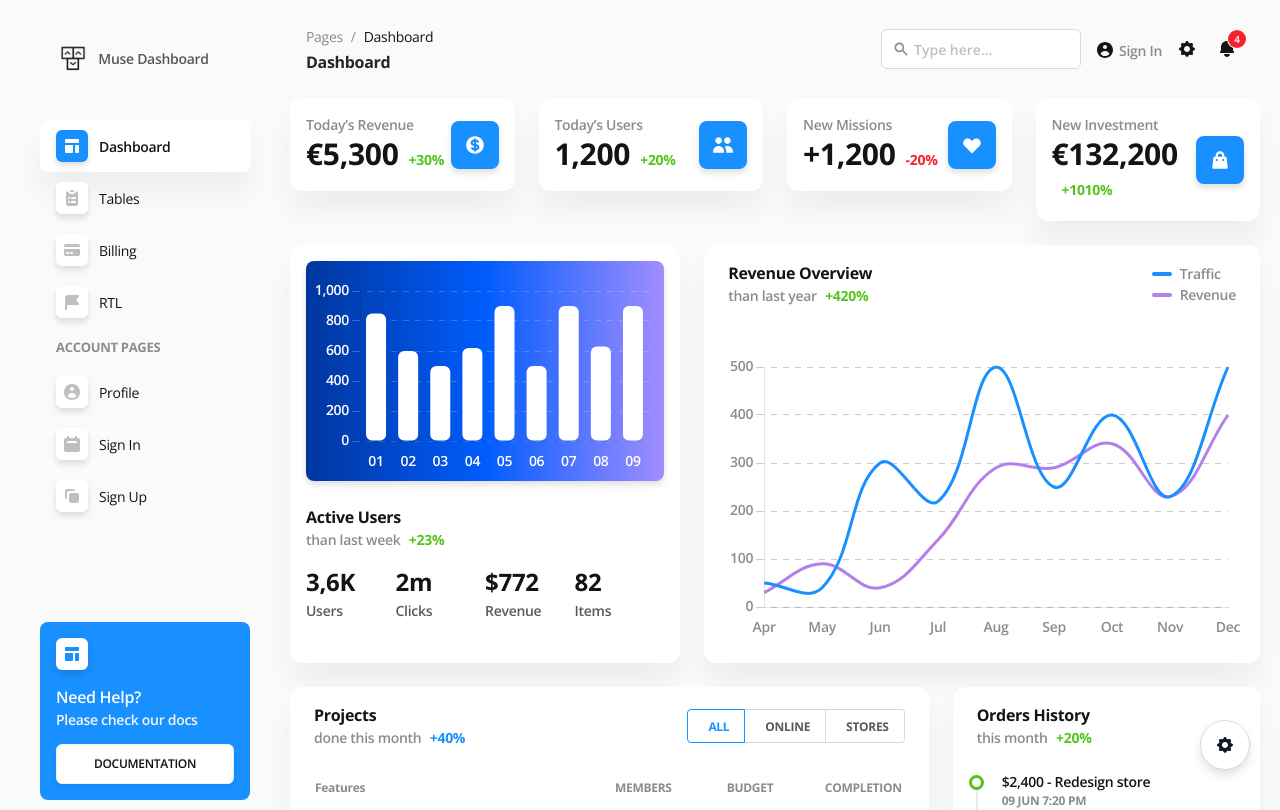
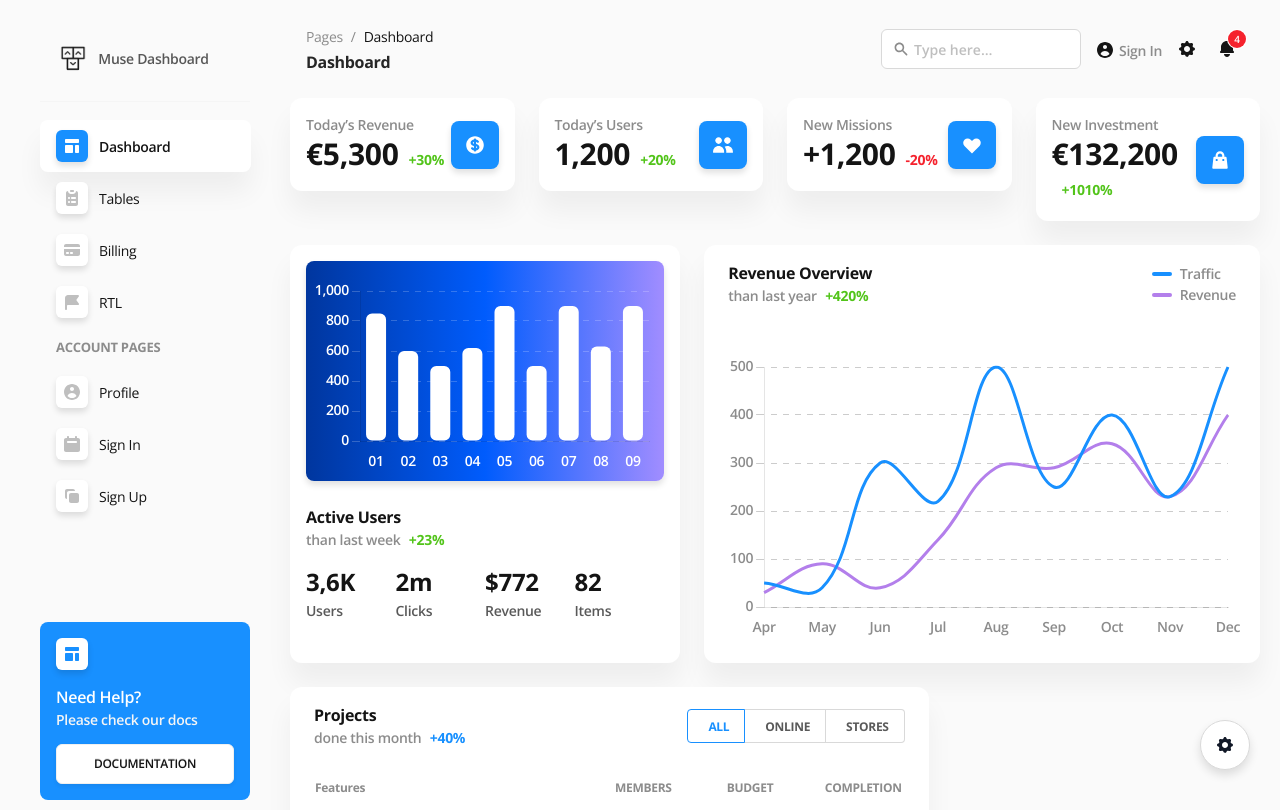
Before and after one commit to momomuchu/muse-vue-ant-design-dashboard, a Vue app: page /#/dashboard in a window 1280 px wide. Shown: the top 810 px of the page. Built offline with nearby package versions, Linux system fonts and the light colour scheme; what vue-github-buttons would draw is missing.

Commit message:
rm history order

```diff
--- a/src/views/Dashboard.vue
+++ b/src/views/Dashboard.vue
@@ -60,7 +60,6 @@
 			<a-col :span="24" :lg="8" class="mb-24">
 
 				<!-- Orders History Timeline Card -->
-				<CardOrderHistory></CardOrderHistory>
 				<!-- / Orders History Timeline Card -->
 
 			</a-col>
@@ -105,7 +104,6 @@
 	import CardProjectTable from '../components/Cards/CardProjectTable' ;
 
 	// Order History card component.
-	import CardOrderHistory from '../components/Cards/CardOrderHistory' ;
 
 	// Information card 1.
 	import CardInfo from '../components/Cards/CardInfo' ;
@@ -269,7 +267,7 @@
 			CardLineChart,
 			WidgetCounter,
 			CardProjectTable,
-			CardOrderHistory,
+
 			CardInfo,
 			CardInfo2,
 		},
--- a/src/views/RTL.vue
+++ b/src/views/RTL.vue
@@ -60,7 +60,6 @@
 			<a-col :span="24" :lg="8" class="mb-24">
 
 				<!-- Orders History Timeline Card -->
-				<CardOrderHistory></CardOrderHistory>
 				<!-- / Orders History Timeline Card -->
 
 			</a-col>
@@ -105,7 +104,7 @@
 	import CardProjectTable from '../components/Cards/CardProjectTable' ;
 
 	// "Projects" table component.
-	import CardOrderHistory from '../components/Cards/CardOrderHistory' ;
+
 
 	// Information Card 1.
 	import CardInfo from '../components/Cards/CardInfo' ;
@@ -269,7 +268,7 @@
 			CardLineChart,
 			WidgetCounter,
 			CardProjectTable,
-			CardOrderHistory,
+
 			CardInfo,
 			CardInfo2,
 		},
```
